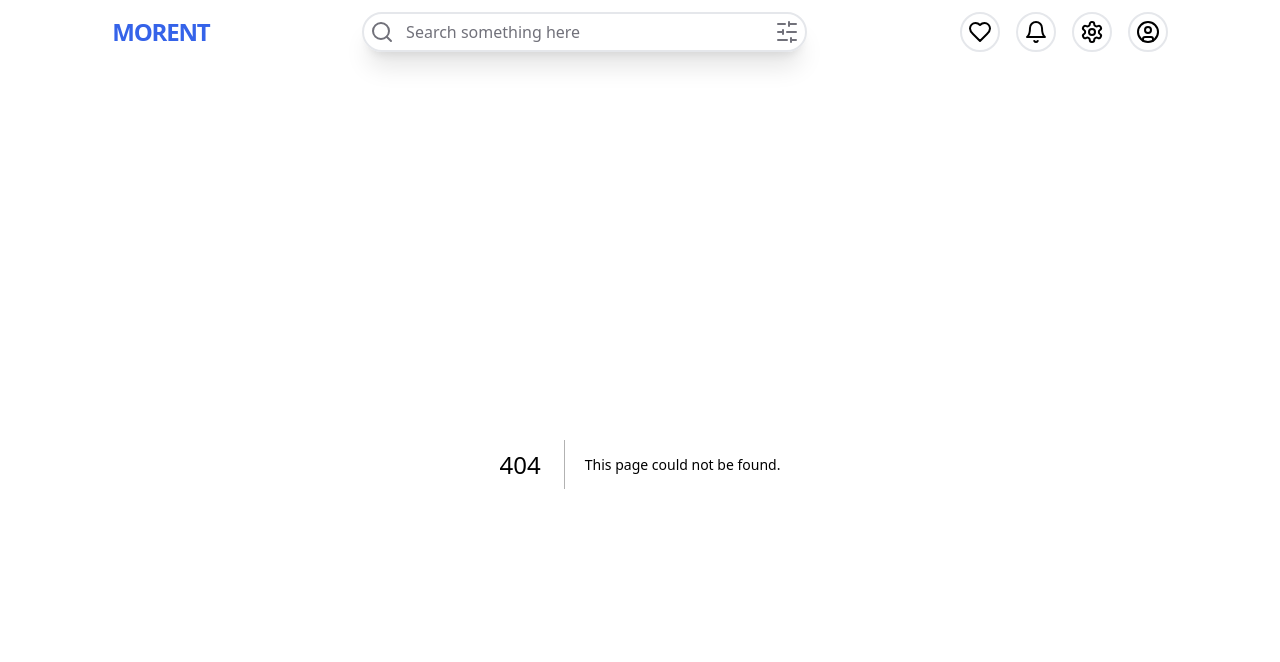
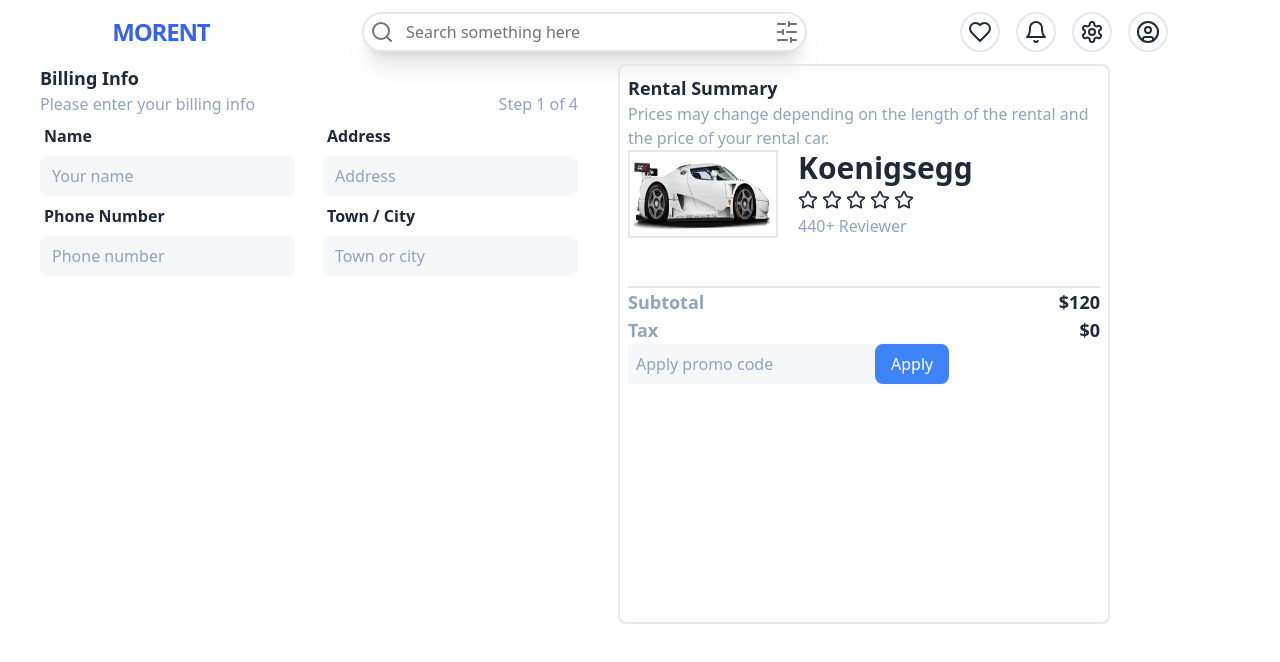
Before and after one commit to oussamaidahmed/morentpro, a Next.js app: page /PaymentPage/1 in a window 1280 px wide. Before the commit this address had no page. Shown: the top 662 px of the page. Built offline with nearby package versions, Linux system fonts and the light colour scheme.

Commit message:
is not done po

```diff
--- a/src/Components/Sidebar.tsx
+++ b/src/Components/Sidebar.tsx
@@ -18,7 +18,7 @@ const Sidebar: React.FC<SidebarProps> = ({
   onPriceChange,
 }) => {
   return (
-    <div className="  bg-base-200 h-screen w-80 p-5 pt-10 space-y-5">
+    <div className=" bg-base-200 h-screen w-80 p-5 pt-10 space-y-5">
       <div>
         <span className="font-semibold text-sm text-[#90A3BF]">T Y P E</span>
         <ul className="space-y-3 mt-2">
@@ -35,7 +35,9 @@ const Sidebar: React.FC<SidebarProps> = ({
         </ul>
       </div>
       <div>
-        <span className="font-semibold text-sm text-[#90A3BF]">C A P A C I T Y</span>
+        <span className="font-semibold text-sm text-[#90A3BF]">
+          C A P A C I T Y
+        </span>
         <ul className="space-y-3 mt-2">
           {capacities.map((capacity) => (
             <li key={capacity} className="flex gap-2 items-center">
@@ -54,12 +56,12 @@ const Sidebar: React.FC<SidebarProps> = ({
         <div className="mt-2">
           <input
             type="range"
-            step={1}
             min={0}
             max={100}
             value={priceRange}
             onChange={(e) => onPriceChange(parseInt(e.target.value, 10))}
-            className="range range-xs"
+            className="w-full h-2 rounded-lg appearance-none cursor-pointer"
+
           />
           <p>Selected Price: ${priceRange}</p>
         </div>
--- a/src/Components/ui/(CarsDisplay)/CarCard.tsx
+++ b/src/Components/ui/(CarsDisplay)/CarCard.tsx
@@ -68,9 +68,13 @@ export default function CarCard({ car }: CarCardProps) {
           <p className="text-xl font-bold flex items-center gap-1">
             ${car.price}/<span className="text-[#90A3BF] text-sm  ">day</span>
           </p>
-          <button className="bg-[#3563E9] text-white px-6 py-2 rounded-md">
-            Rent Now
-          </button>
+          <Link href={`/PaymentPage/${car.id}`}>
+            <button
+              className="bg-[#3563E9] text-white px-6 py-2 rounded-md"
+            >
+              Rent Now
+            </button>
+          </Link>
         </div>
       </div>
     </div>
--- a/src/app/(Pages)/CategoryCar/page.tsx
+++ b/src/app/(Pages)/CategoryCar/page.tsx
@@ -41,7 +41,7 @@ export default function Page({ limit }: { limit: number }) {
             aria-label="close sidebar"
             className="drawer-overlay"
           ></label>
-          <div className=" ">
+          <div >
             {/* Sidebar content here */}
             <Sidebar
               carTypes={carTypes}
--- a/src/app/(Pages)/LikedPage/page.tsx
+++ b/src/app/(Pages)/LikedPage/page.tsx
@@ -1,8 +1,13 @@
 import React from 'react'
-import { Alert } from "flowbite-react";
 
 export default function page() {
   return (
-    <div><Alert color="info">Alert!</Alert></div>
+    <div>
+      <div className="transform scale-75 border p-4">
+  <h1 className="text-xl">Heading</h1>
+  <p className="text-base">Some content here.</p>
+</div>
+    </div>
+
   )
 }
--- /dev/null
+++ b/src/app/(Pages)/PaymentPage/[id]/page.tsx
@@ -0,0 +1,122 @@
+"use client";
+import React from "react";
+import { Cars } from "../../../../../api/Cars-Data";
+import { useParams } from "next/navigation";
+import Image from "next/image";
+import { Star } from "lucide-react";
+
+export default function PaymentPage() {
+  const params = useParams();
+  const carId = Number(params?.id);
+
+  const car = Cars.find((car) => car.id === carId);
+
+  if (!car) {
+    return <div>Car not found</div>;
+  }
+
+  return (
+    <div className=" flex flex-wrap gap-10 order text-wrap">
+      <div className="border-2 rounded-lg w-[492px] h-[560px] gap-5 lg:order-last p-2 " >
+        <div>
+          <h1 className=" text-lg  md:font-semibold">Rental Summary</h1>
+          <p className="text-[#90A3BF]">
+            Prices may change depending on the length of the rental and the
+            price of your rental car.
+          </p>
+        </div>
+        <div className="flex gap-5 border-b-2 pb-12">
+          <Image
+            src={car.image}
+            alt="Car"
+            width={150}
+            height={65}
+            className=" border-2 "
+          />
+          <div className=" space-y-1">
+            <p className=" font-bold text-3xl">{car.name}</p>
+            <div className="flex gap-1">
+              <Star size={20} />
+              <Star size={20} />
+              <Star size={20} />
+              <Star size={20} />
+              <Star size={20} />
+            </div>
+            <p className="text-[#90A3BF]">440+ Reviewer</p>
+          </div>
+        </div>
+        <div>
+          <div className="flex justify-between">
+            <p className="text-[#90A3BF] text-lg font-semibold">Subtotal</p>
+            <p className=" font-bold text-lg">${car.price}</p>
+          </div>
+          <div className="flex justify-between">
+            <p className="text-[#90A3BF] text-lg font-semibold">Tax</p>
+            <p className=" font-bold text-lg">$0</p>
+          </div>
+        </div>
+        <div>
+          <div className="flex rounded-lg bg-[#F6F7F9] w-72 items-center">
+            <input
+              type="text"
+              placeholder="Apply promo code"
+              className="flex-grow p-2  bg-[#F6F7F9] placeholder:text-[#90A3BF] border-none "
+            />
+            <button className="px-4 py-2 text-white bg-blue-500 rounded-lg hover:bg-blue-600">
+              Apply
+            </button>
+          </div>
+        </div>
+      </div>
+      <section className=" ">
+        <form action="action" className=" gap-4">
+          <h1 className=" text-lg font-bold">Billing Info</h1>
+          <div className="flex justify-between text-[#90A3BF]">
+            <p>Please enter your billing info</p>
+            <p>Step 1 of 4</p>
+          </div>
+
+          <div className="  md:flex flex-wrap gap-7">
+            <div>
+              <div>
+                <label className="  label font-semibold">Name</label>
+                <input
+                  type="text"
+                  placeholder="Your name"
+                  className=" border-none rounded-lg bg-[#F6F7F9]  placeholder:text-[#90A3BF]    "
+                />
+              </div>
+              <div>
+                <label className="  label font-semibold">Phone Number</label>
+                <input
+                  type="text"
+                  placeholder="Phone number"
+                  className=" border-none rounded-lg bg-[#F6F7F9]  placeholder:text-[#90A3BF]    "
+                />
+              </div>
+            </div>
+
+            <div>
+              <div>
+                <label className="  label font-semibold">Address</label>
+                <input
+                  type="text"
+                  placeholder="Address"
+                  className=" border-none rounded-lg bg-[#F6F7F9]  placeholder:text-[#90A3BF]    "
+                />
+              </div>
+              <div>
+                <label className="  label font-semibold">Town / City</label>
+                <input
+                  type="text"
+                  placeholder="Town or city"
+                  className=" border-none rounded-lg bg-[#F6F7F9]  placeholder:text-[#90A3BF]    "
+                />
+              </div>
+            </div>
+          </div>
+        </form>
+      </section>
+    </div>
+  );
+}
```
